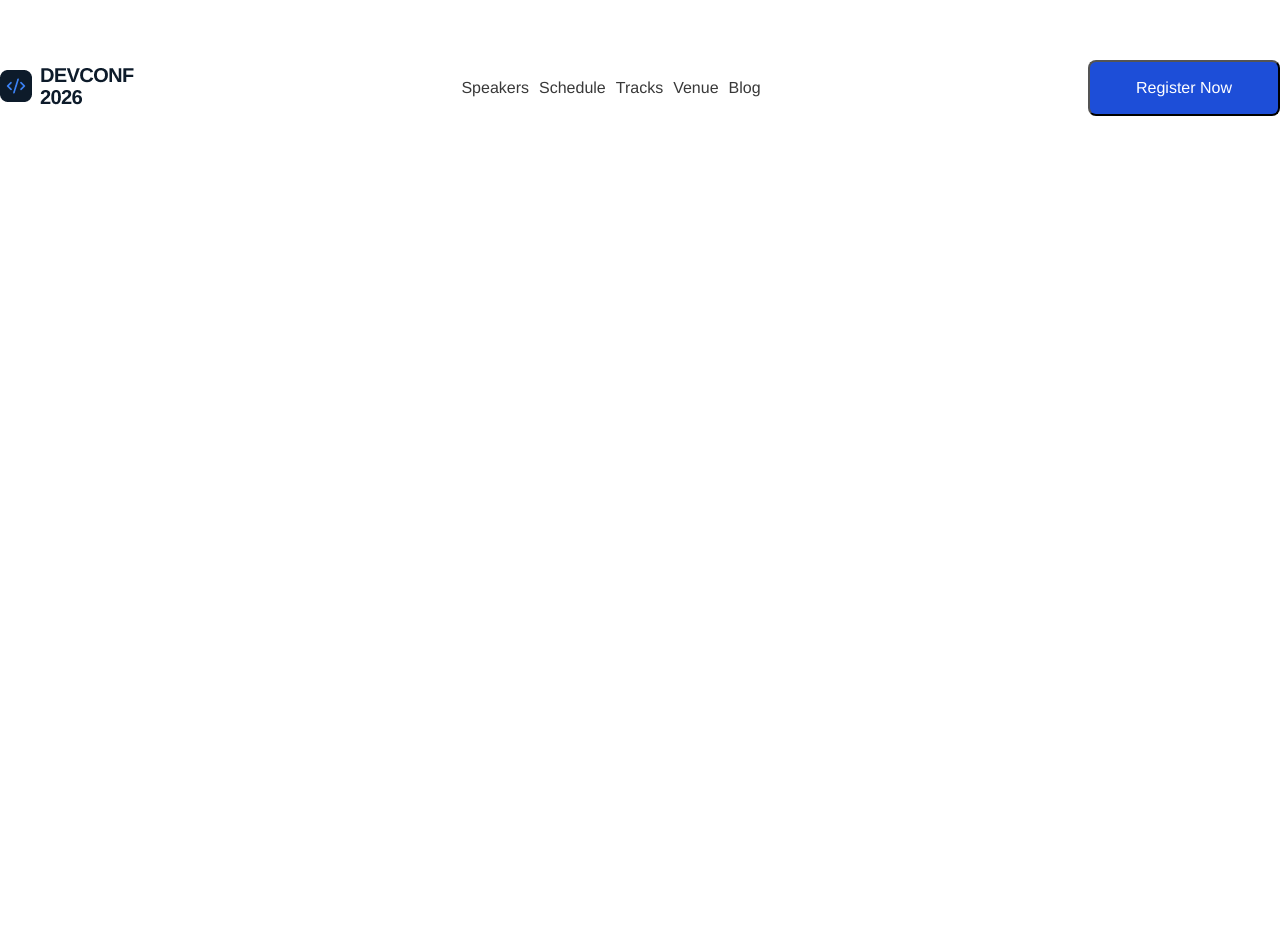
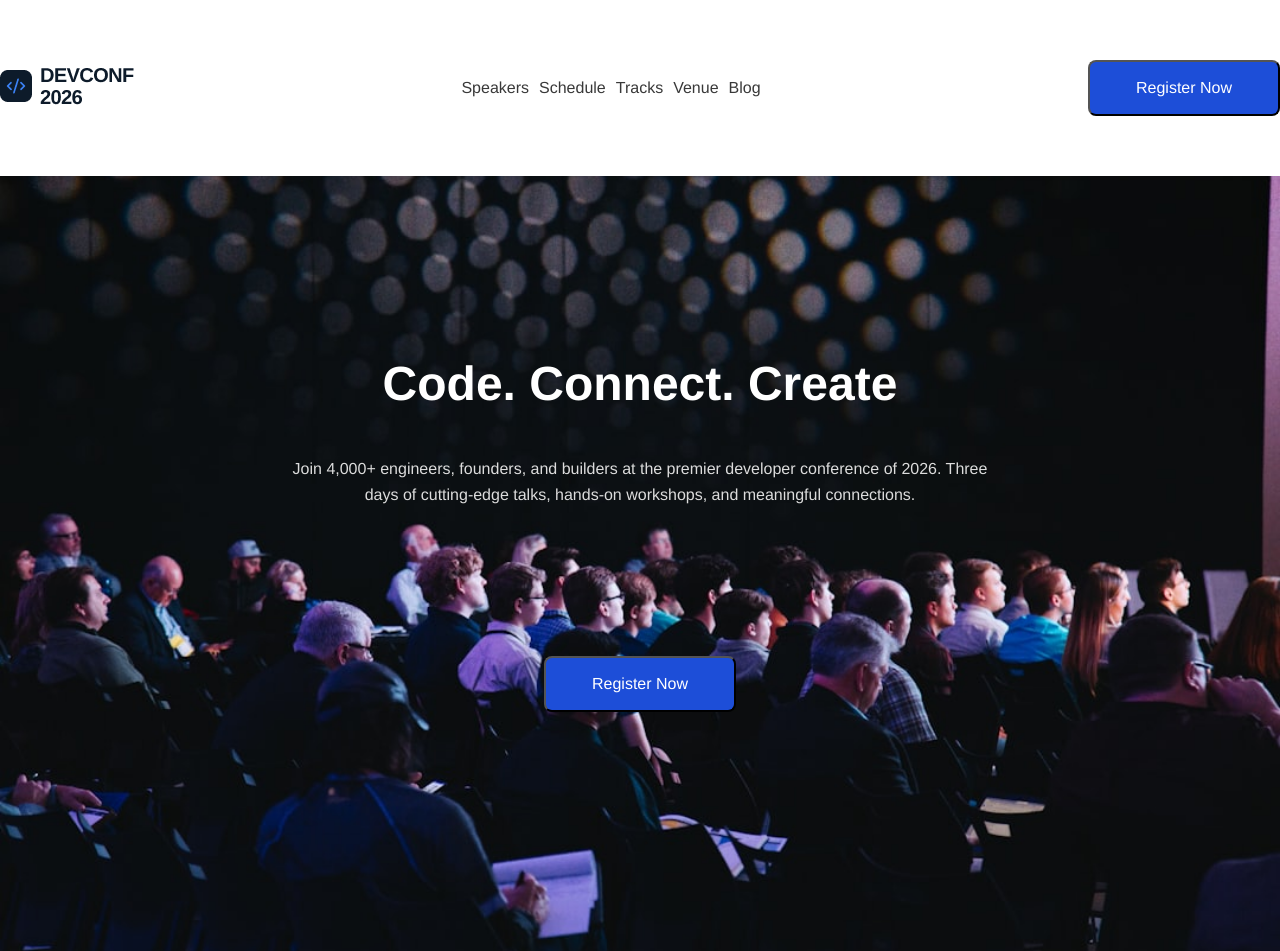
Before and after one commit to Sresto2001/Assignment-portfolio, a plain HTML site: page index.html in a window 1280 px wide. Shown: the top 951 px of the page. Before the commit the page ends 800 px from the top, so only its background shows below. Drawn offline with nearby package versions, Linux system fonts and the light colour scheme.

Commit message:
banner section done

```diff
--- a/index.html
+++ b/index.html
@@ -31,13 +31,26 @@
         <li><a href="">Blog</a></li>
        </ul>
        </div>
-
-       <div>
+        <div>
         <ul><li><a href=""><button class="btn-primary">Register Now</button></a></li></ul>
        </div>
        </nav>
   </header>
 
+  <!---------banner section -->
+<main>
+  <div class="banner-img">
+    <img src="./images/assets/banner.jpg" alt="">
+    <div class="banner-text">
+    <h1>Code. Connect. Create</h1>
+    <p>Join 4,000+ engineers, founders, and builders at the premier developer conference of 2026. Three days of cutting-edge talks, hands-on workshops, and meaningful connections.</p>
 
+    <div class="banner-btn">
+     <a href=""><button class="btn-primary">Register Now</button></a>
+   </div>
+  </div>
+
+  </div>
+</main>
 </body>
 </html>
--- a/styles.css
+++ b/styles.css
@@ -44,3 +44,64 @@ ul li a{
     background-color: rgba(29, 78, 216, 1);
     border-radius: 8px;
 }
+
+
+/*-----------banner section css ----------*/
+.banner-img{
+    position: relative;
+    width: 100%;
+}
+
+.banner-img img{
+    position: relative;
+    width: 100%;
+}
+.banner-img img{
+    width: 100%;
+    height: 786px;
+    object-fit: cover;
+    display: block;
+}
+.banner-text{
+    position: absolute;
+    top: 0;
+    left: 0;
+    width:100% ;
+    height: 100%;
+
+}
+.banner-img h1,
+.banner-img p{
+    position: absolute;
+    left: 0;
+    right: 0;
+    width:100% ;
+    text-align: center;
+    color: white;
+    display: flex;
+    justify-content: center;
+
+}
+.banner-img h1{
+    top: 180px;
+    font-size: 48px;
+    font-weight: 700;
+}
+
+.banner-img p{
+    top: 280px;
+    font-size: 16px;
+    line-height: 1.6;
+    max-width: 700px;
+    margin: auto;
+    color: rgb(220, 220, 220);
+}
+
+.banner-btn{
+    position: absolute;
+    top: 400px;
+    left: 0;
+    width: 100%;
+    text-align: center;
+    margin-top: 80px;
+}
```
